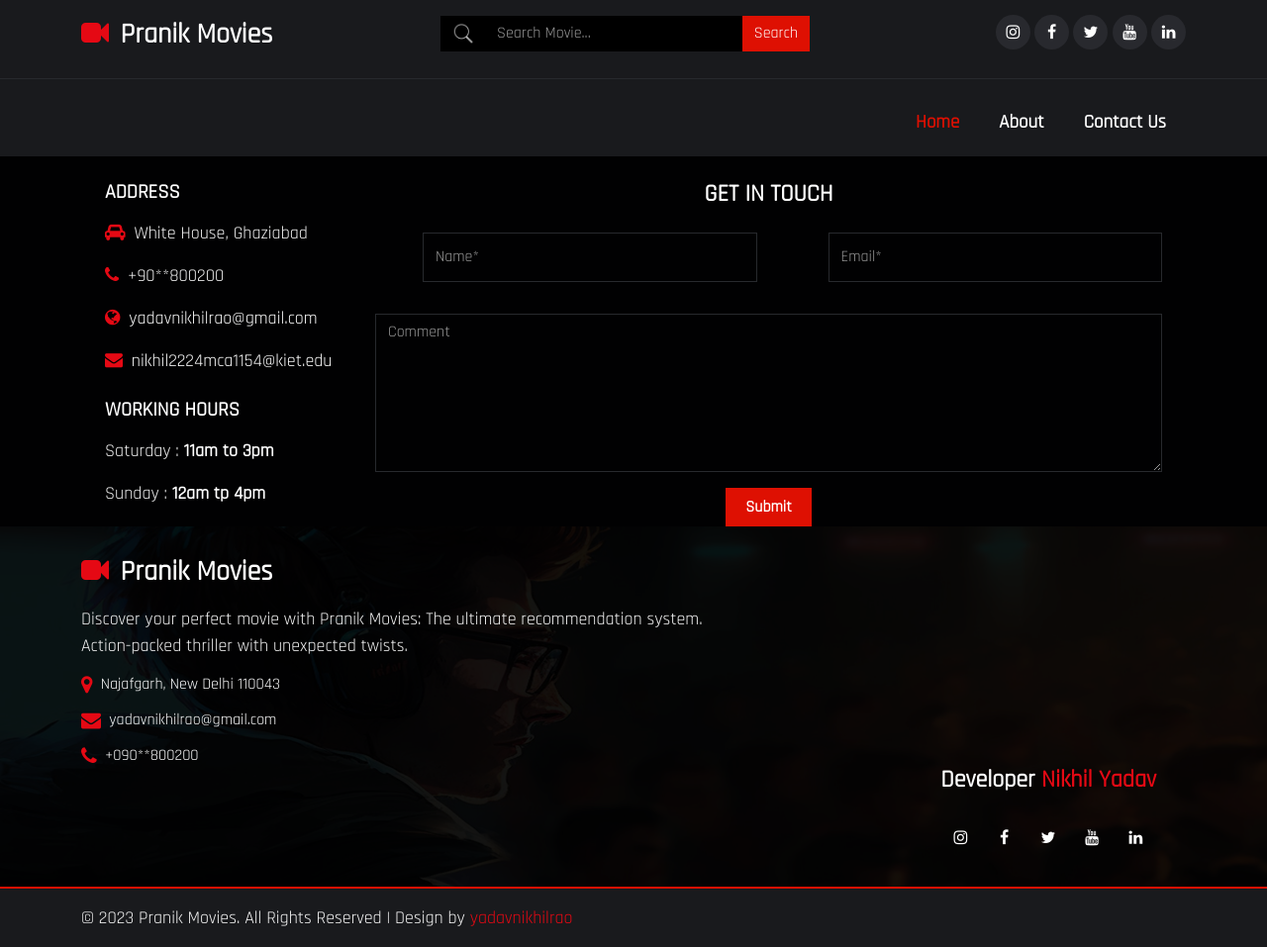
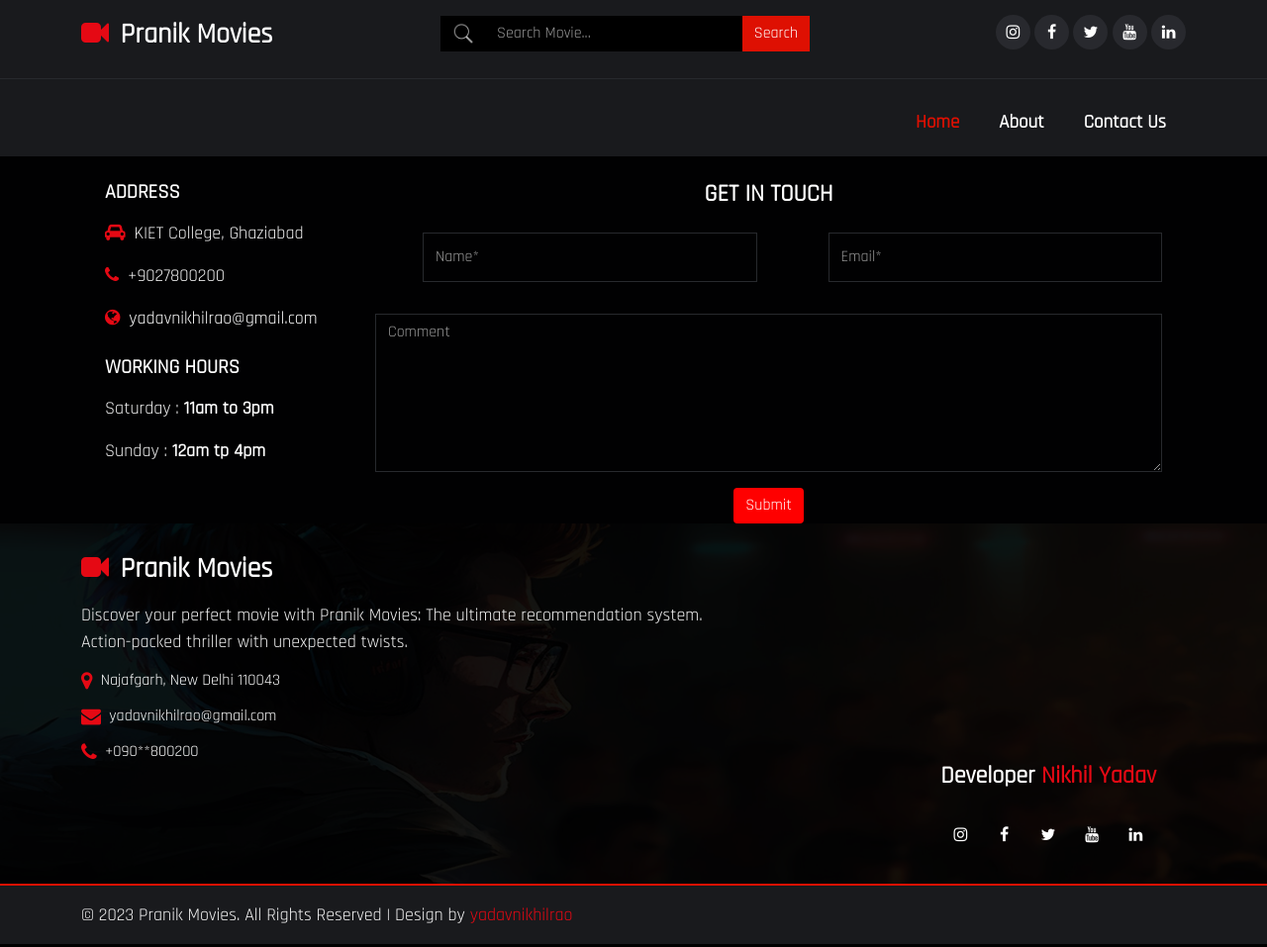
Before and after one commit to yadavnikhilrao/The-Ultimate-Movies-Recommendation-System-V-2-Pranik-Movies, a Flask app: page /contact in a window 1280 px wide. Shown: the whole page at 99% size. Run offline with Flask 3, Linux system fonts and the light colour scheme; parts of the project's set-up code (start-up, migrations or seed data) failed here and were passed over; some libraries are stand-ins or nearby versions.

Commit message:
Update contact.html

```diff
--- a/templates/contact.html
+++ b/templates/contact.html
@@ -203,11 +203,12 @@
 <div class="row contact_2 mt-4 container">
    <div class="col-md-3">
     <div class="contact_2r">
+     <form method="post" action="/contact-form">
       <h5 class="mb-3">ADDRESS</h5>
-      <p><i class="fa fa-car col_red me-1"></i> White House, Ghaziabad</p>
-      <p><i class="fa fa-phone col_red me-1"></i> +90**800200</p>
+      <p><i class="fa fa-car col_red me-1"></i> KIET College, Ghaziabad</p>
+      <p><i class="fa fa-phone col_red me-1"></i> +9027800200</p>
        <p><i class="fa fa-globe col_red me-1"></i> <a href="#">yadavnikhilrao@gmail.com</a></p>
-        <p><i class="fa fa-envelope col_red me-1"></i> <a href="#">nikhil2224mca1154@kiet.edu</a></p>
+        <!--<p><i class="fa fa-envelope col_red me-1"></i> <a href="#">nikhil2224mca1154@kiet.edu</a></p>-->
         <h5 class="mb-3 mt-4">WORKING HOURS</h5>
         <p>Saturday : <span class="fw-bold text-white">11am to 3pm</span></p>
         <p>Sunday : <span class="fw-bold text-white">12am tp 4pm</span></p>
@@ -222,12 +223,12 @@
     <div class="contact_2l1 mt-3 row">
      <div class="col-md-6">
       <div class="contact_2l1i">
-        <input class="form-control" placeholder="Name*" type="text">
+        <input class="form-control" placeholder="Name*" name='name' type="text" required>
       </div>
      </div>
      <div class="col-md-6">
       <div class="contact_2l1i">
-        <input class="form-control" placeholder="Email*" type="text">
+        <input class="form-control" placeholder="Email*" name='email' type="text" required>
       </div>
      </div>
 
@@ -246,12 +247,14 @@
     <div class="contact_2l1 mt-3 row">
      <div class="col-md-12">
       <div class="contact_2l1i">
-        <textarea placeholder="Comment" class="form-control form_text"></textarea>
+        <textarea placeholder="Comment" class="form-control form_text" name='message' required></textarea>
         <div align="center">
-        <h6 class="mt-3 mb-0"><a class="button" href="#"> Submit</a></h6>
+        <button type="submit" class="btn btn-primary mt-3 mb-0" style="background-color:red; color:white; border:none;">Submit</button>
+        <!--<button class="mt-3 mb-0"><a class="button" type="submit"> Submit</button></h6>-->
         </div>
       </div>
      </div>
+     </form>
     </div>
    </div>
   </div>
```
